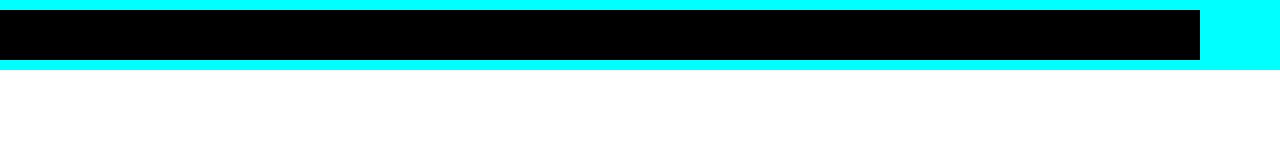
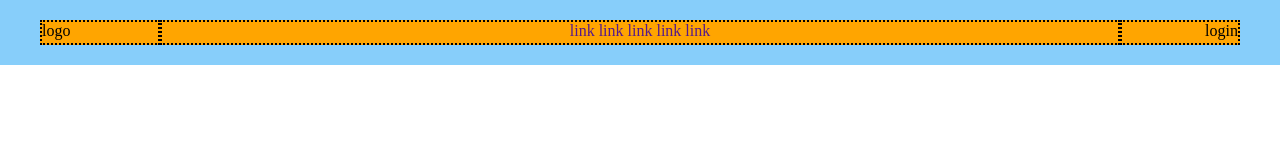
Before and after one commit to MiriamPecora/htmlcss-struttura-discord, a plain HTML site: page index.html in a window 1280 px wide. Drawn offline with Linux system fonts and the light colour scheme.

Commit message:
[FIX] Restarted the task and added the header in html and css

```diff
--- a/css/style.css
+++ b/css/style.css
@@ -4,15 +4,46 @@
     box-sizing: border-box;
 }
 
+a {
+    text-decoration: none;
+}
+
+.container {
+    max-width: 1200px;
+    margin: 10px auto;
+}
+
+.row {
+    display: flex;
+    flex-wrap: wrap;
+}
+
 /* HEADER */
 
 header {
-    background-color: aqua;
+    background-color: lightskyblue ;
     padding: 10px 0;
+}
 
+.col-10 {
+    width: 10%;
+    border: dotted 2px;
 }
-.container {
-    width: 1200px;
-    background-color: black;
-    height: 50px;
+
+.col-80 {
+    width: 80%;
+    border: dotted 2px;
+    text-align: center;
 }
+
+.right-text {
+    text-align: right;
+}
+
+.height-25{
+    height: 25px;
+}
+
+.orange {
+    background-color: orange;
+}
--- a/index.html
+++ b/index.html
@@ -14,9 +14,15 @@
 
             <div class="row">
 
-                <div class="col-20"></div>
-                <div class="col-60"></div>
-                <div class="col-20"></div>
+                <div class="col-10 height-25 orange">logo</div>
+                <div class="col-80 height-25 orange">
+                    <a href="">link</a>
+                    <a href="">link</a>
+                    <a href="">link</a>
+                    <a href="">link</a>
+                    <a href="">link</a>
+                </div>
+                <div class="col-10 height-25 orange right-text">login</div>
 
             </div>
 
@@ -24,5 +30,7 @@
 
     </header>
 
+
+
 </body>
 </html>
```
